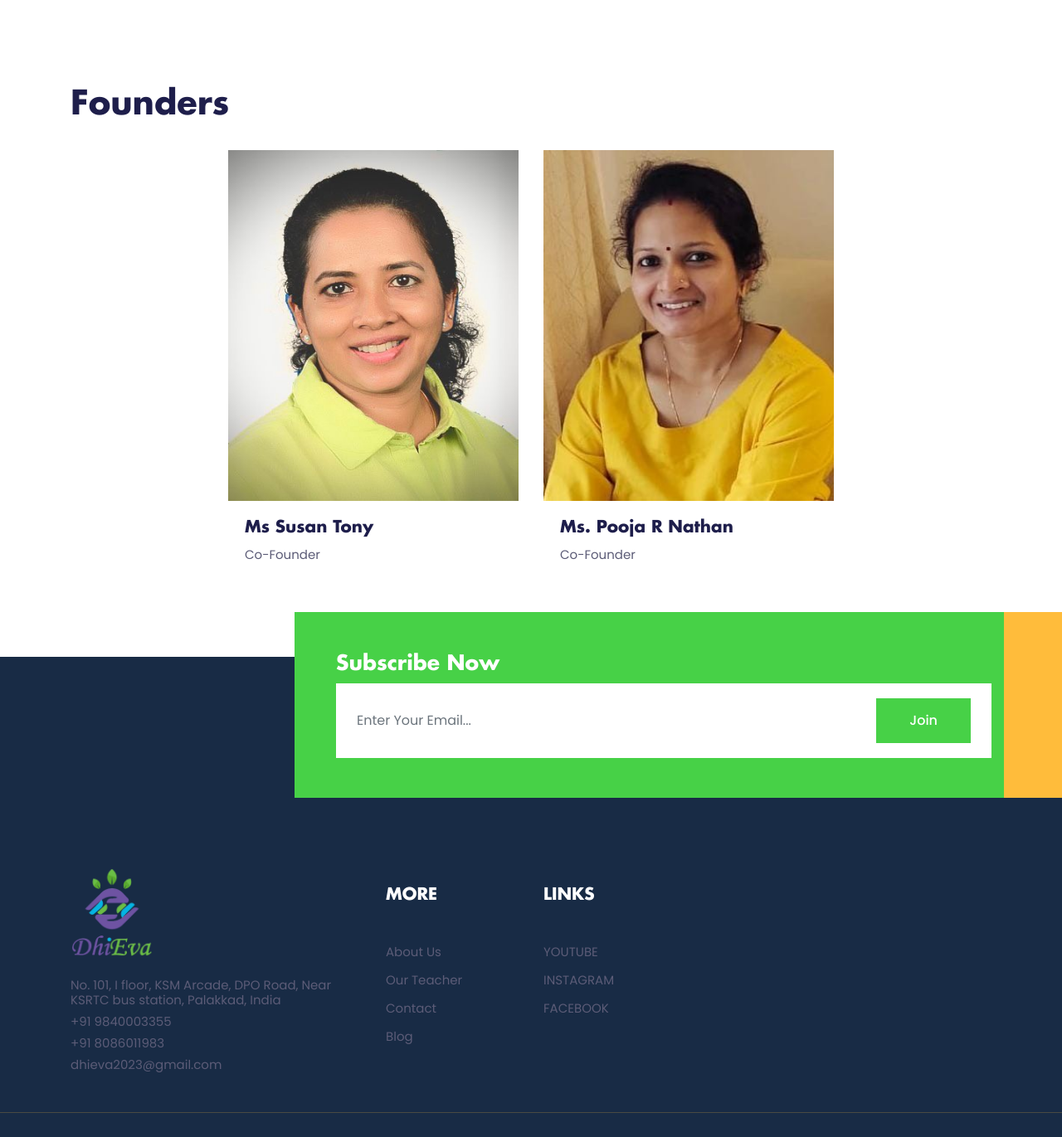
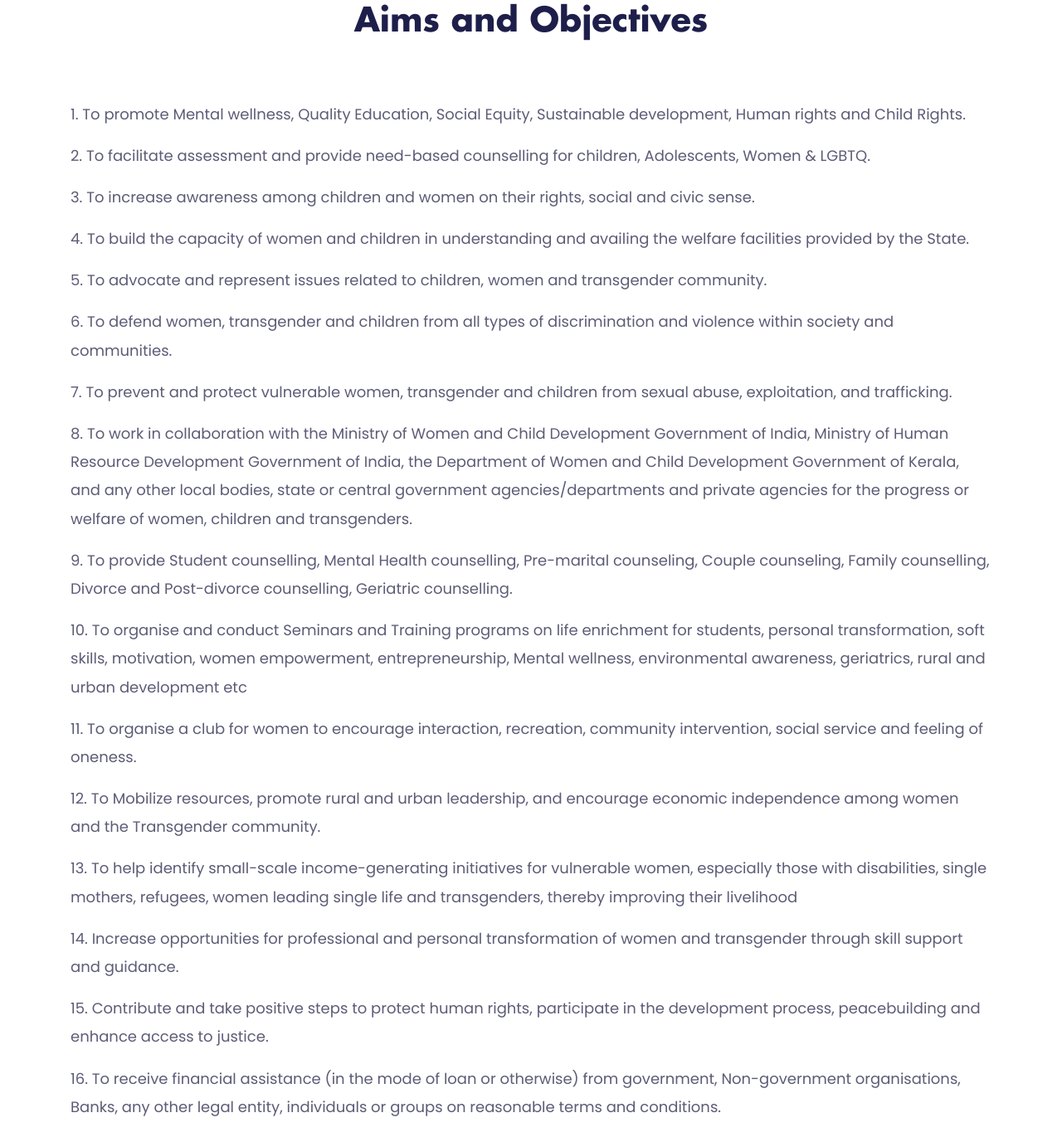
Before and after one commit to Mikefrfr/DhiEva_, a website: page theme/about.html in a window 1280 px wide. Shown: the part 1429-2800 px from the top of the page at 83% size. Drawn offline with Linux system fonts and the light colour scheme; some packages are replaced by stand-ins of ours; files whose address does not match are found by name.

Commit message:
updated aims and objectives

```diff
--- a/theme/about.html
+++ b/theme/about.html
@@ -145,14 +145,72 @@
 </div>
 <!-- /about -->
 
-<!-- teachers -->
+<!-- Aims And Objectives-->
+<section class="section">
+  <div class="container">
+    <div class="row">
+      <div class="col-12">
+        <h2 class="section-title">Aims and Objectives</h2>
+        <p class="p1">1. To promote Mental wellness, Quality Education, Social Equity, Sustainable development, Human rights and Child Rights.</p>
+        <p class="p1">2. To facilitate assessment and provide need-based counselling for children, Adolescents, Women & LGBTQ.</p>
+        <p class="p1">3. To increase awareness among children and women on their rights, social and civic sense.</p>
+        <p class="p1">4. To build the capacity of women and children in understanding and availing the welfare facilities provided by the State.</p>
+        <p class="p1">5. To advocate and represent issues related to children, women and transgender community.</p>
+        <p class="p1">6. To defend women, transgender and children from all types of discrimination and violence within society and communities.</p>
+        <p class="p1">7. To prevent and protect vulnerable women, transgender and children from sexual abuse, exploitation, and trafficking.</p>
+        <p class="p1">8. To work in collaboration with the Ministry of Women and Child Development
+          Government of India, Ministry of Human Resource Development Government of
+          India, the Department of Women and Child Development Government of Kerala, and
+          any other local bodies, state or central government agencies/departments and private
+          agencies for the progress or welfare of women, children and transgenders.</p>
+        <p class="p1">9. To provide Student counselling, Mental Health counselling, Pre-marital counseling,
+          Couple counseling, Family counselling, Divorce and Post-divorce counselling,
+          Geriatric counselling.</p>
+        <p class="p1">10. To organise and conduct Seminars and Training programs on life enrichment for
+          students, personal transformation, soft skills, motivation, women empowerment,
+          entrepreneurship, Mental wellness, environmental awareness, geriatrics, rural and
+          urban development etc</p>
+        <p class="p1">11. To organise a club for women to encourage interaction, recreation, community
+          intervention, social service and feeling of oneness.</p>
+        <p class="p1">12. To Mobilize resources, promote rural and urban leadership, and encourage economic
+          independence among women and the Transgender community.</p>
+        <p class="p1">13. To help identify small-scale income-generating initiatives for vulnerable women,
+          especially those with disabilities, single mothers, refugees, women leading single life
+          and transgenders, thereby improving their livelihood</p>
+        <p class="p1">14. Increase opportunities for professional and personal transformation of women and
+          transgender through skill support and guidance.</p>
+        <p class="p1">15. Contribute and take positive steps to protect human rights, participate in the
+          development process, peacebuilding and enhance access to justice.</p>
+        <p class="p1">16. To receive financial assistance (in the mode of loan or otherwise) from government,
+          Non-government organisations, Banks, any other legal entity, individuals or groups on
+          reasonable terms and conditions.</p>
+        <p class="p1">17. To accept donations, grants, presents and other offerings from individuals, groups or
+          other organisation ( in the form of movable or immovable properties) which shall be
+          utilized to achieve the objectives of the society.</p>
+        <p class="p1">18. To purchase/acquire land for different establishments and to construct building thereon
+          for the cause of society</p>
+        <p class="p1">19. To provide socio-economic support to poor and needy people in the community.</p>
+        <p class="p1">20. To provide physical and mental support for senior citizens through house visits. conduct
+          and coordinate recreation and informative programs for them.</p>
+        <p class="p1">21. To collaborate with Medical or allied agencies for conducting camps, awareness
+          programs for senior citizens.</p>
+        <p class="p1">22. To collaborate with Central and State governments, Private organizations, Individuals
+          or groups to create environmental awareness programs and implement projects.</p>
+        <p class="p1">23. To protect natural resources and promote sustainable development.</p>
+      </div>
+    </div>
+  </div>
+</section>
+<!-- /Aims And Objectives-->
+
+<!-- Founders -->
 <section class="section">
     <div class="container">
       <div class="row justify-content-center">
         <div class="col-12">
           <h2 class="section-title">Founders</h2>
         </div>
-        <!-- teacher -->
+        <!-- Susan -->
         <div class="col-lg-4 col-sm-6 mb-5 mb-lg-0">
           <div class="card border-0 rounded-0 hover-shadow">
             <img class="card-img-top rounded-0" src="images/teachers/teacher-1.jpg" width="485" height="423" alt="teacher">
@@ -166,7 +224,7 @@
             </div>
           </div>
         </div>
-        <!-- teacher -->
+        <!-- Pooja -->
         <div class="col-lg-4 col-sm-6 mb-5 mb-lg-0">
           <div class="card border-0 rounded-0 hover-shadow">
             <img class="card-img-top rounded-0" src="images/teachers/teacher-2.jpg" alt="teacher">
@@ -184,7 +242,7 @@
       </div>
     </div>
   </section>
-  <!-- /teachers -->
+  <!-- /Founders -->
 
 <!-- footer -->
 <footer>
--- a/theme/css/style.css
+++ b/theme/css/style.css
@@ -47,10 +47,13 @@ h1, .h1 {
 
 h2, .h2 {
   font-size: 40px;
+  text-align: center;
+  padding-bottom: 40px;
 }
 @media (max-width: 575px) {
   h2, .h2 {
     font-size: 30px;
+    text-align: center;
   }
 }
 
@@ -260,7 +263,7 @@ a h4:hover {
 }
 
 .section {
-  padding-top: 90px;
+  padding-top: 40px;
   padding-bottom: 40px;
 }
 .section-sm {
@@ -955,4 +958,9 @@ link:focus,
   line-height: 1.6;
   margin-top: 10px;
 }
+
+.p1 {
+
+  font-size: larger;
+}
 /*# sourceMappingURL=style.css.map */
```
Also changed, not shown: 1 other file.
